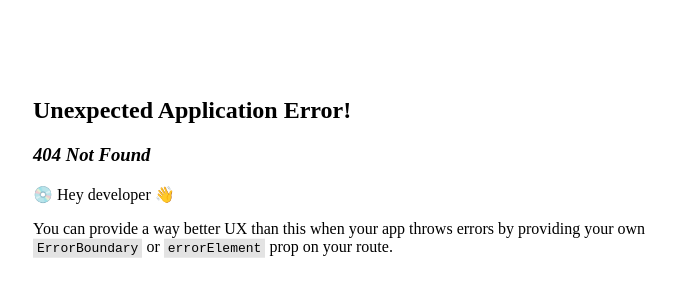
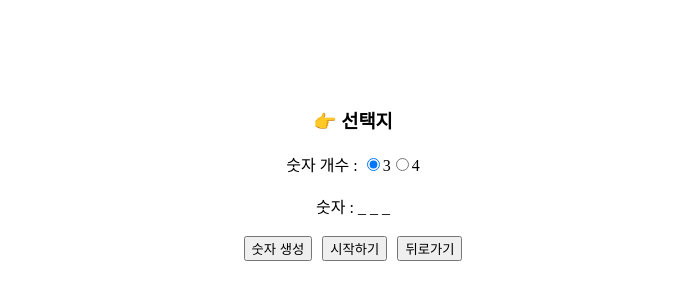
Before and after one commit to eundol0519/BullsAndCows, a React (Create React App) app: page /option in a window 1280 px wide. Before the commit this address had no page. Shown: the part 226-526 px from the top of the page, without its empty margins (287-963 px from the left). Built offline with nearby package versions, Linux system fonts and the light colour scheme.

Commit message:
📰 : 숫자 옵션 및 생성 기능 구현
- 3 or 4자리 숫자 선택 가능
- 랜덤 숫자 생성 기능 추가
- 숫자 생성 시 toast 띄우도록 기능 추가

```diff
--- a/package.json
+++ b/package.json
@@ -17,6 +17,7 @@
     "react-dom": "^18.2.0",
     "react-router-dom": "^6.16.0",
     "react-scripts": "5.0.1",
+    "react-toastify": "^9.1.3",
     "recoil": "^0.7.7",
     "typescript": "^4.9.5",
     "web-vitals": "^2.1.4"
--- a/src/App.tsx
+++ b/src/App.tsx
@@ -21,7 +21,7 @@ function App() {
       >
         <button
           onClick={() => {
-            navigation("/game");
+            navigation("/option");
           }}
         >
           게임 시작
--- a/src/components/Content.tsx
+++ b/src/components/Content.tsx
@@ -6,10 +6,12 @@ const Content = ({ children }: ChildrenProps) => {
 };
 
 const Wrap = styled.div`
-  position: absolute;
-  top: 50%;
-  left: 50%;
-  transform: translate(-50%, -50%);
+  width: 100vw;
+  height: 100vh;
+  display: flex;
+  justify-content: center;
+  align-items: center;
+  text-align: center;
 `;
 
 export default Content;
--- /dev/null
+++ b/src/elements/Toast.tsx
@@ -0,0 +1,45 @@
+import { ToastContainer, toast } from "react-toastify";
+import "react-toastify/dist/ReactToastify.css";
+
+interface Props {
+  text: string;
+  type: string;
+}
+
+const autoClose = 1000;
+
+export const notify = ({ type, text }: Props) => {
+  switch (type) {
+    case "default":
+      toast(text);
+      break;
+    case "success":
+      toast.success(text);
+      break;
+    case "warning":
+      toast.warning(text);
+      break;
+    case "error":
+      toast.error(text);
+      break;
+  }
+};
+
+const Toast = () => {
+  return (
+    <ToastContainer
+      position="top-right"
+      autoClose={autoClose}
+      hideProgressBar
+      newestOnTop={false}
+      closeOnClick
+      rtl={false}
+      pauseOnFocusLoss={false}
+      draggable
+      pauseOnHover={false}
+      theme="light"
+    />
+  );
+};
+
+export default Toast;
--- a/src/index.tsx
+++ b/src/index.tsx
@@ -7,6 +7,7 @@ import { RecoilRoot } from "recoil";
 import Rules from "./pages/Rules";
 import Content from "./components/Content";
 import Game from "./pages/Game";
+import Option from "./pages/Option";
 
 const root = ReactDOM.createRoot(
   document.getElementById("root") as HTMLElement
@@ -18,7 +19,8 @@ const router = createBrowserRouter([
     element: <App />,
   },
   { path: "/rules", element: <Rules /> },
-  { path: "/game", element: <Game /> },
+  { path: "/option", element: <Option /> },
+  { path: "/gameStart", element: <Game /> },
 ]);
 
 root.render(
--- a/src/pages/Game.tsx
+++ b/src/pages/Game.tsx
@@ -1,22 +1,5 @@
-import { useNavigate } from "react-router-dom";
-
 const Game = () => {
-  const navigation = useNavigate();
-
-  return (
-    <div>
-      <div className="rules">
-        <h3>👉 게임 시작</h3>
-      </div>
-      <button
-        onClick={() => {
-          navigation(-1);
-        }}
-      >
-        뒤로가기
-      </button>
-    </div>
-  );
+  return <div>Game</div>;
 };
 
 export default Game;
--- /dev/null
+++ b/src/pages/Option.tsx
@@ -0,0 +1,111 @@
+import styled from "@emotion/styled";
+import { useEffect, useState } from "react";
+import { useNavigate } from "react-router-dom";
+import Toast, { notify } from "../elements/Toast";
+import Content from "../components/Content";
+
+const Option = () => {
+  const navigation = useNavigate();
+
+  const [count, setCount] = useState(3);
+  const [number, setNumber] = useState<number[]>([]);
+
+  useEffect(() => {
+    mixHandler();
+  }, []);
+
+  const mixHandler = () => {
+    const result = makeRandomNumber();
+
+    setNumber(result);
+  };
+
+  const makeRandomNumber = () => {
+    let numbers: number[] = [];
+
+    while (numbers.length < count) {
+      const number = Math.floor(Math.random() * 10); // 0 ~ 9
+      const notSame = !numbers.includes(number);
+
+      notSame && numbers.push(number);
+    }
+
+    return numbers;
+  };
+
+  const countHandler = (e: React.ChangeEvent<HTMLInputElement>) => {
+    setCount(Number(e.target.value));
+  };
+
+  return (
+    <div>
+      <div className="rules">
+        <h3>👉 선택지</h3>
+      </div>
+      <div className="optionList">
+        <div>
+          <label>숫자 개수 : </label>
+          <label>
+            <input
+              type="radio"
+              name="numberOfNumbers"
+              value="3"
+              checked={count === 3}
+              onChange={countHandler}
+            />
+            3
+          </label>
+          <label>
+            <input
+              type="radio"
+              name="numberOfNumbers"
+              value="4"
+              checked={count === 4}
+              onChange={countHandler}
+            />
+            4
+          </label>
+        </div>
+        <br />
+        <label>숫자 : {number.map((_) => "_ ")}</label>
+      </div>
+      <br />
+      <ButtonWrap>
+        <button
+          onClick={() => {
+            mixHandler();
+            notify({
+              type: "success",
+              text: "숫자가 생성되었습니다.",
+            });
+          }}
+        >
+          숫자 생성
+        </button>
+        <button
+          onClick={() => {
+            navigation("/gameStart");
+          }}
+        >
+          시작하기
+        </button>
+        <button
+          onClick={() => {
+            navigation(-1);
+          }}
+        >
+          뒤로가기
+        </button>
+      </ButtonWrap>
+      <Toast />
+    </div>
+  );
+};
+
+const ButtonWrap = styled.div`
+  display: flex;
+  justify-content: space-between;
+  gap: 10px;
+`;
+
+export default Option;
```
Also changed, not shown: 2 other files (tests, documents, lock files or other folders).
